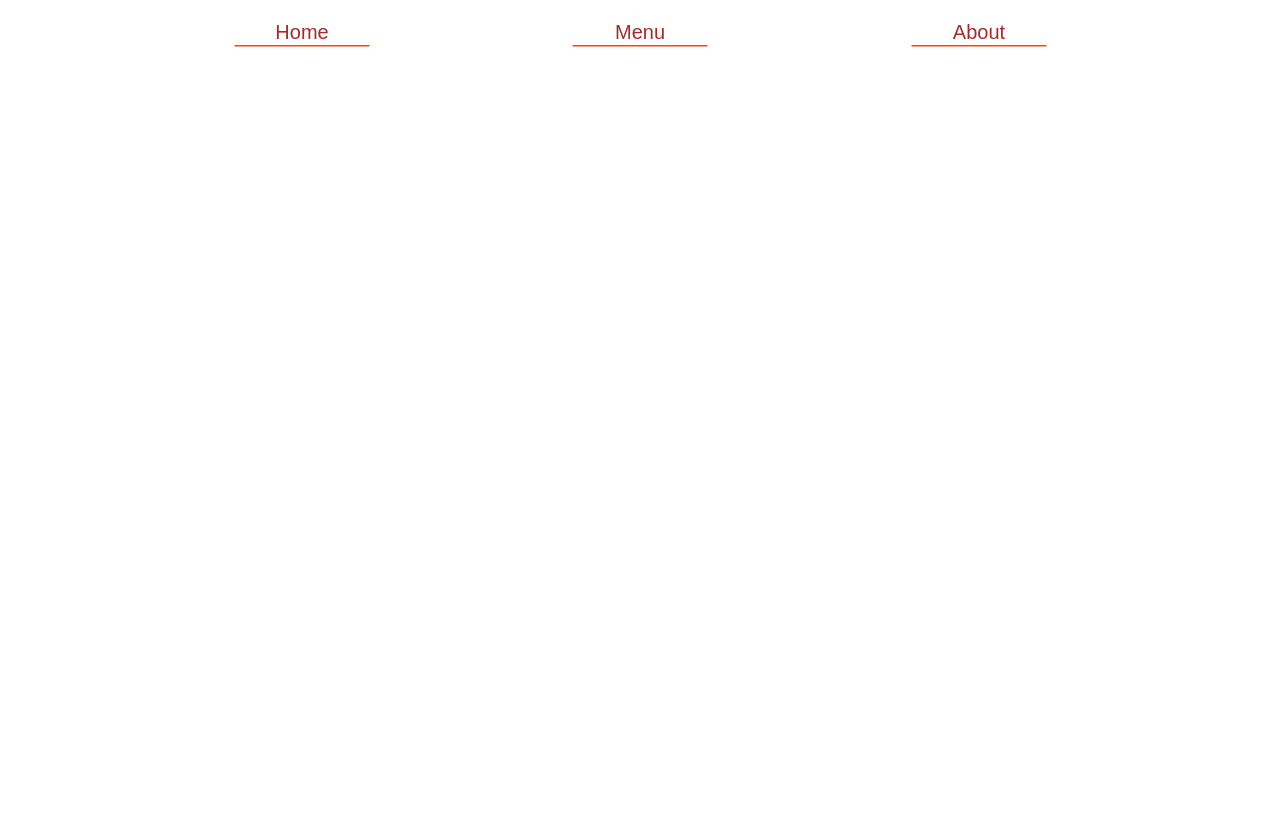
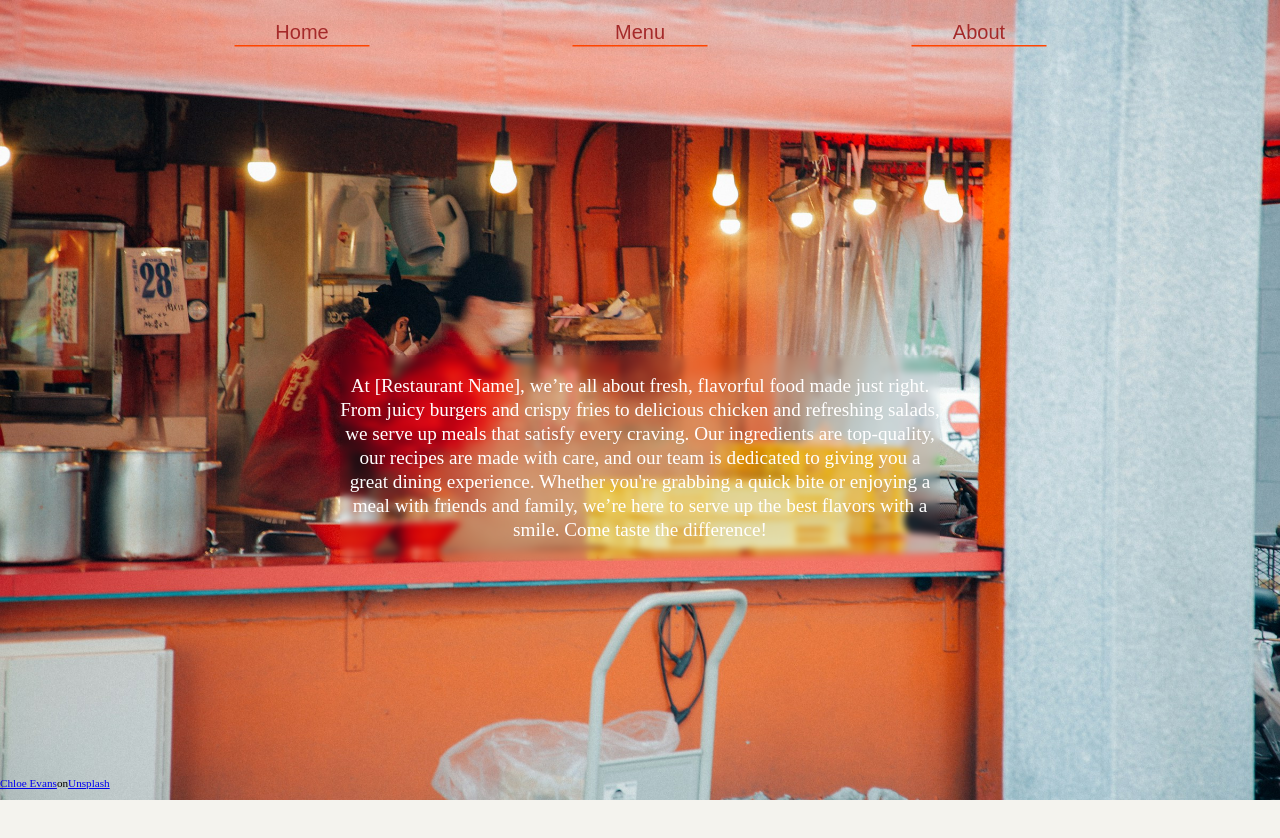
Before and after one commit to carlosmperezm/restaurant-page, a website built with webpack: page src/template.html in a window 1280 px wide. Both pictures are taken after a click on the button "About". Before the commit the page ends 800 px from the top, so only its background shows below. Built offline with nearby package versions, Linux system fonts and the light colour scheme.

Commit message:
Add the about page

```diff
--- a/src/aboutMePage.js
+++ b/src/aboutMePage.js
@@ -0,0 +1,53 @@
+import imagePath from "./assets/about-image.jpg";
+// Photo by <a href=""></a> on <a href="">Unsplash</a>
+
+
+export function createAboutPage() {
+  const contentDiv = document.querySelector("div#content");
+
+  const aboutContainer = document.createElement("div");
+  aboutContainer.classList.add("about-container");
+
+  const imageContainer = document.createElement("div");
+  imageContainer.classList.add("about-image-container");
+
+  const image = document.createElement("img");
+  image.src = imagePath;
+  image.alt = "a man cooking";
+  image.classList.add("about-image");
+
+
+  const shoutout = document.createElement("p");
+  shoutout.classList.add("shoutout");
+
+  const authorLink = document.createElement("a");
+  authorLink.href = "https://unsplash.com/@chloeevans?utm_content=creditCopyText&utm_medium=referral&utm_source=unsplash";
+  authorLink.textContent = "Chloe Evans";
+
+  const siteLink = document.createElement("a");
+  siteLink.href = "https://unsplash.com/photos/a-couple-of-people-that-are-cooking-in-a-kitchen-jI4eWZMbIXI?utm_content=creditCopyText&utm_medium=referral&utm_source=unsplash";
+  siteLink.textContent = "Unsplash";
+
+
+  const textContainer = document.createElement("div");
+  textContainer.classList.add("about-text-container");
+
+  const text = document.createElement("p");
+  text.textContent = ` At [Restaurant Name], we’re all about fresh, flavorful food made just right. From juicy burgers and crispy fries to delicious chicken and refreshing salads, we serve up meals that satisfy every craving. Our ingredients are top-quality, our recipes are made with care, and our team is dedicated to giving you a great dining experience. Whether you're grabbing a quick bite or enjoying a meal with friends and family, we’re here to serve up the best flavors with a smile. Come taste the difference!`
+
+
+  shoutout.appendChild(authorLink);
+  shoutout.appendChild(document.createTextNode("on"));
+  shoutout.appendChild(siteLink);
+
+  textContainer.appendChild(text);
+
+  imageContainer.appendChild(image);
+  imageContainer.appendChild(shoutout);
+
+  aboutContainer.appendChild(imageContainer);
+  aboutContainer.appendChild(textContainer);
+
+  contentDiv.appendChild(aboutContainer);
+
+}
--- a/src/homePage.js
+++ b/src/homePage.js
@@ -1,13 +1,29 @@
-import image from "./assets/landing-image.jpg";
+import imagePath from "./assets/landing-image.jpg";
 
 export function createHomePage() {
 
   const contentDiv = document.querySelector("div#content");
 
-  const landingImage = document.createElement("img");
-  landingImage.src = image;//"./assets/landing-image.jpg";
-  landingImage.alt = "burguers, fries, chicken and salad on plates";
-  landingImage.classList.add("landing-image");
+  const imagenContainer = document.createElement("div");
+  imagenContainer.classList.add("imagen-container");
+
+  const image = document.createElement("img");
+  image.src = imagePath;
+  image.alt = "burguers, fries, chicken and salad on plates";
+  image.classList.add("landing-image");
+
+  const shoutout = document.createElement("p");
+  shoutout.classList.add("shoutout");
+
+  const authorLink = document.createElement("a");
+  authorLink.href = "https://unsplash.com/@mustafabashari?utm_content=creditCopyText&utm_medium=referral&utm_source=unsplash";
+  authorLink.textContent = "Mustafa Bashari";
+
+  const siteLink = document.createElement("a");
+  siteLink.href = "https://unsplash.com/photos/fries-and-burger-on-white-ceramic-plate-ZXQ9m5kgO8Y?utm_content=creditCopyText&utm_medium=referral&utm_source=unsplash";
+  siteLink.textContent = "Unsplash";
+
+
 
   const centerContainer = document.createElement("div");
   centerContainer.classList.add("center-container");
@@ -21,11 +37,23 @@ export function createHomePage() {
   const orderButton = document.createElement("button");
   orderButton.textContent = "Order Now";
 
+
+  shoutout.appendChild(authorLink);
+  shoutout.appendChild(document.createTextNode(" on "));
+  shoutout.appendChild(siteLink);
+
+  imagenContainer.appendChild(image);
+  imagenContainer.appendChild(shoutout);
+
+
   buttonContainer.appendChild(orderButton);
 
   centerContainer.appendChild(title);
   centerContainer.appendChild(buttonContainer);
 
-  contentDiv.appendChild(landingImage);
+  contentDiv.appendChild(imagenContainer);
   contentDiv.appendChild(centerContainer);
+  contentDiv.appendChild(shoutout);
+
+  document.querySelectorAll("a").forEach(a => a.target = "_blank");
 }
--- a/src/index.js
+++ b/src/index.js
@@ -1,9 +1,26 @@
 import "./styles.css";
+
 import { createHomePage } from "./homePage";
+import { createAboutPage } from "./aboutMePage";
 
+
+const contentDiv = document.querySelector("div#content");
 
 const homeButton = document.querySelector("button#home");
 const menuButton = document.querySelector("button#menu");
 const aboutButton = document.querySelector("button#about");
 
-homeButton.addEventListener("click", createHomePage);
+
+homeButton.addEventListener("click", () => {
+  deleteContent(contentDiv);
+  createHomePage();
+});
+
+aboutButton.addEventListener("click", () => {
+  deleteContent(contentDiv);
+  createAboutPage();
+});
+
+function deleteContent(element) {
+  element.innerHTML = "";
+}
--- a/src/styles.css
+++ b/src/styles.css
@@ -1,9 +1,15 @@
 body {
   padding-top: 1rem;
+  background-color: #f4f3ee;
 }
 
 button:hover {
   cursor: pointer;
+}
+
+img {
+  width: 100%;
+  height: 100%;
 }
 
 .landing-image {
@@ -61,3 +67,45 @@ div#content h1 {
   border: none;
   height: 22px;
 }
+
+
+.shoutout {
+  position: absolute;
+  bottom: 0;
+  font-size: 0.7rem;
+}
+
+
+.about-container {
+  display: flex;
+  padding-top: 1rem;
+  justify-content: center;
+  align-items: center;
+  text-align: center;
+  height: 100vh;
+
+}
+
+.about-image-container {
+  height: 100%;
+  width: 100%;
+  position: absolute;
+  top: 0;
+  z-index: -1;
+}
+
+
+.about-text-container {
+  line-height: 1.5rem;
+  text-align: center;
+  color: white;
+  /* font-weight: bold; */
+  font-size: 1.2rem;
+  /* transform: translateX(-80px); */
+  backdrop-filter: blur(3px);
+  background-color: #ddd0;
+}
+
+.about-text-container p {
+  width: 600px;
+}
```
Also changed, not shown: src/assets/about-image.jpg (added).
